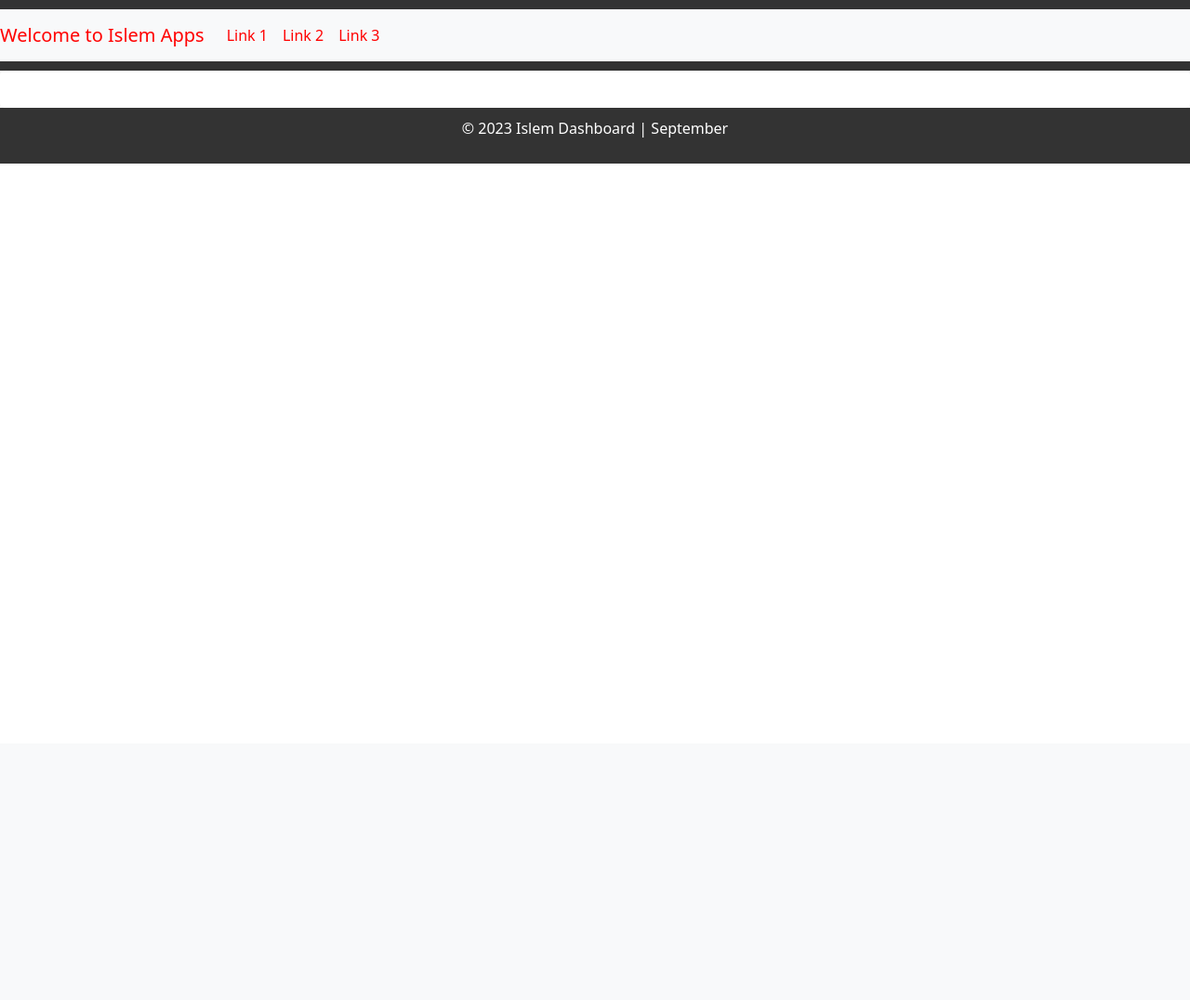
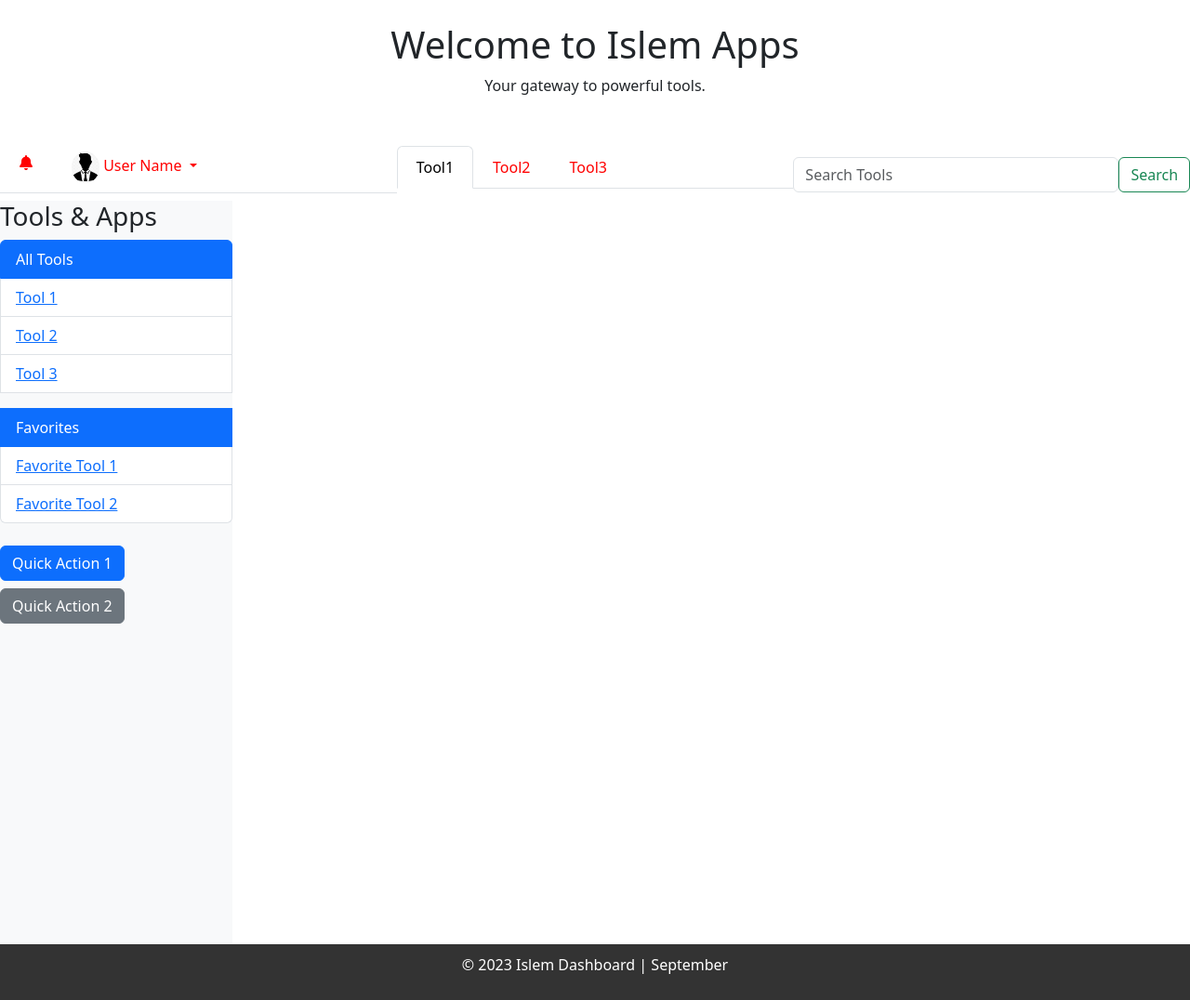
Before and after one commit to Beni1803/ISLEM-SOLUTIONS, a Django app: template dashboard/templates/base_generic.html in a window 1280 px wide. Shown: the whole page at 93% size. Before the commit the page ends 176 px from the top, so only its background shows below. Run offline with Django 3.2, Linux system fonts and the light colour scheme; the template is opened without the code that fills it, so the values that code supplies are empty; some libraries are stand-ins or nearby versions.

Commit message:
html creation

```diff
--- a/dashboard/static/dashboard/Styles.css
+++ b/dashboard/static/dashboard/Styles.css
@@ -1,83 +1,131 @@
-/* Reset some default browser styles */
-body,
-h1,
-h2,
-h3,
-p {
+/* Reset default browser styles */
+body, h1, h2, h3, p, ul, li {
   margin: 0;
   padding: 0;
 }
 
-/* Set a background color for the entire page */
+/* Background for the entire page */
 body {
-  background-color: #f0f0f0; /* Replace with your preferred background color */
-  font-family: Arial, sans-serif; /* Choose a suitable font family */
-  color: #333; /* Default text color */
+  background-color: #f0f0f0;
+  font-family: Arial, sans-serif;
+  color: #333;
 }
 
-/* Style the header */
-header {
+/* Header styles */
+.header-banner {
   background-color: #333;
   color: #fff;
-  padding: 10px 0;
+  padding: 20px 0;
+  text-align: center;
+  font-size: 2em;
+}
+
+/* Navbar styles */
+.navbar {
+  display: flex;
+  flex-wrap: wrap;  /* Allow wrapping */
+  justify-content: space-between;
+  align-items: center;
+}
+
+.nav-tabs {
+  border-bottom: none;
+  order: 1; /* Adjust ordering */
+}
+
+.nav-tabs .nav-link {
+  border-radius: 0;
+  border: none;
+  color: #ff0000;
+  padding: 10px 20px;
+}
+
+.nav-tabs .nav-link.active, .nav-tabs .nav-link:hover {
+  background-color: #555;
+  color: #fff;
+}
+
+/* Position the search and user dropdown */
+.navbar .form-inline, .navbar-nav {
+  width: 100%;
+  justify-content: end;
+}
+
+.navbar .form-inline {
+  order: 2; /* Adjust ordering */
+}
+
+.navbar-nav {
+  order: 3; /* Adjust ordering */
+}
+/* Center the search bar and add some spacing */
+.search-section {
+  margin-top: 15px;
+}
+
+.tool-tabs {
+  width: 100%;  /* Take full width to center itself */
   text-align: center;
 }
 
-/* Style the navigation bar */
-.navbar {
-  background-color: #333;
-  color: #ff0000;
+.search-section {
+  width: 100%;  /* Take full width to center itself */
+  text-align: center;
+  order: 2;
 }
 
-/* Style navigation links */
-.navbar a {
-  color: #ff0000;
+.user-section {
+  order: 1;
+}
+/* Sidebar styles */
+aside {
+  background-color: #444;
+  width: 250px;
+  float: left;
+  height: 100vh;
+  overflow-y: auto;
 }
 
-/* Add some space to the content */
+/* Content area */
 .content {
+  margin-left: 270px;
   padding: 20px;
-  background-color: #fff; /* Content background color */
-  border-radius: 5px; /* Add rounded corners to content */
-  box-shadow: 0 0 10px rgba(0, 0, 0, 0.1); /* Add a subtle box shadow */
+  background-color: #fff;
+  min-height: 80vh;
 }
 
-/* Style the footer */
+/* Footer styles */
 footer {
   background-color: #333;
   color: #fff;
   text-align: center;
   padding: 10px 0;
+  clear: both; /* Clear floats */
 }
 
-/* Style links */
-a {
-  color: #007bff; /* Blue link color */
+a:hover {
   text-decoration: none;
 }
 
-a:hover {
-  text-decoration: underline; /* Underline on hover */
+button:hover, input[type="submit"]:hover {
+  background-color: #0056b3;
 }
 
-/* Add a border to images */
-img {
-  border: 1px solid #ccc;
+/* Clearfix for floated elements */
+.clearfix::after {
+  content: "";
+  clear: both;
+  display: table;
 }
 
-/* Style buttons */
-button,
-input[type="submit"] {
-  background-color: #007bff; /* Blue button color */
-  color: #fff;
-  padding: 10px 20px;
-  border: none;
-  cursor: pointer;
-  border-radius: 5px; /* Add rounded corners to buttons */
-  transition: background-color 0.3s ease; /* Smooth hover transition */
+/* Responsive settings */
+@media only screen and (max-width: 992px) {
+  .content {
+    margin-left: 0;
+  }
+  aside {
+    width: 100%;
+    height: auto;
+    float: none;
+  }
 }
-
-button:hover,
-input[type="submit"]:hover {
-  background-color: #0056b3; /* Darker blue on hover */
-}
--- a/dashboard/templates/base_generic.html
+++ b/dashboard/templates/base_generic.html
@@ -1,5 +1,6 @@
 <!DOCTYPE html>
 <html lang="en">
+
 <head>
     <meta charset="UTF-8">
     <meta name="viewport" content="width=device-width, initial-scale=1.0">
@@ -12,38 +13,112 @@
     <!-- Link to Bootstrap CSS from your local static files -->
     <link rel="stylesheet" href="{% static 'dashboard/css/bootstrap.min.css' %}">
     <link rel="icon" href="{% static 'favicon.png' %}" type="image/png">
+
+    <!-- Font Awesome for Icons -->
+    <link rel="stylesheet" href="https://cdnjs.cloudflare.com/ajax/libs/font-awesome/6.0.0-beta3/css/all.min.css">
 </head>
+
 <body>
-    <header>
-        <!-- Add Bootstrap navigation bar -->
-        <nav class="navbar navbar-expand-lg navbar-light bg-light">
-            <a class="navbar-brand" href="#">Welcome to Islem Apps</a>
-            <button class="navbar-toggler" type="button" data-toggle="collapse" data-target="#navbarNav" aria-controls="navbarNav" aria-expanded="false" aria-label="Toggle navigation">
-                <span class="navbar-toggler-icon"></span>
-            </button>
-            <div class="collapse navbar-collapse" id="navbarNav">
-                <ul class="navbar-nav">
-                    <!-- Add your navigation links here -->
+<!-- Main Header -->
+<div class="main-header text-center py-4">
+    <h1>Welcome to Islem Apps</h1>
+    <p>Your gateway to powerful tools.</p>
+</div>
+
+<!-- Top Navigation Bar -->
+<header class="main-header">
+    <nav class="navbar navbar-expand-lg navbar-dark">
+        <!-- Centered tabs -->
+        <ul class="nav nav-tabs tool-tabs mx-auto">
             <li class="nav-item">
-                        <a class="nav-link" href="#">Link 1</a>
+                <a class="nav-link" href="#"><i class="fas fa-bell"></i></a>
+            </li>
+            <li class="nav-item dropdown">
+                <a class="nav-link dropdown-toggle" href="#" id="userDropdown" role="button" data-toggle="dropdown" aria-haspopup="true" aria-expanded="false">
+                    <img src="{% static 'user-profile-pic.png' %}" alt="User" class="rounded-circle" width="30"> User Name
+                </a>
+                <div class="dropdown-menu dropdown-menu-right" aria-labelledby="userDropdown">
+                    <a class="dropdown-item" href="#">Profile</a>
+                    <a class="dropdown-item" href="#">Settings</a>
+                    <div class="dropdown-divider"></div>
+                    <a class="dropdown-item" href="#">Logout</a>
+                </div>
+            </li>
+        </ul>
+
+        <!-- Tabs -->
+        <ul class="nav nav-tabs tool-tabs">
+            <li class="nav-item">
+                <a class="nav-link active" href="#tool1" data-toggle="tab">Tool1</a>
             </li>
             <li class="nav-item">
-                        <a class="nav-link" href="#">Link 2</a>
+                <a class="nav-link" href="#tool2" data-toggle="tab">Tool2</a>
             </li>
             <li class="nav-item">
-                        <a class="nav-link" href="#">Link 3</a>
+                <a class="nav-link" href="#tool3" data-toggle="tab">Tool3</a>
             </li>
         </ul>
-            </div>
+
+        <!-- Search Bar centered below the tabs -->
+        <form class="form-inline d-flex justify-content-center search-section">
+            <input class="form-control" type="search" placeholder="Search Tools" aria-label="Search">
+            <button class="btn btn-outline-success ml-2" type="submit">Search</button>
+        </form>
     </nav>
 </header>
+
+<!-- Sidebar Navigation -->
+<aside class="bg-light">
+    <div class="sidebar-header">
+        <h3>Tools & Apps</h3>
+    </div>
+
+    <ul class="list-group">
+        <!-- List of All Tools -->
+        <li class="list-group-item active">All Tools</li>
+        <li class="list-group-item"><a href="#tool1" data-toggle="tab">Tool 1</a></li>
+        <li class="list-group-item"><a href="#tool2" data-toggle="tab">Tool 2</a></li>
+        <li class="list-group-item"><a href="#tool3" data-toggle="tab">Tool 3</a></li>
+        <!-- ... add more as required ... -->
+
+        <!-- Favorites or Most-Used Tools -->
+        <li class="list-group-item active mt-3">Favorites</li>
+        <li class="list-group-item"><a href="#">Favorite Tool 1</a></li>
+        <li class="list-group-item"><a href="#">Favorite Tool 2</a></li>
+        <!-- ... add more as required ... -->
+    </ul>
+
+    <!-- Other Information or Quick Actions -->
+    <div class="sidebar-footer mt-4">
+        <a href="#" class="btn btn-primary btn-block">Quick Action 1</a>
+        <a href="#" class="btn btn-secondary btn-block mt-2">Quick Action 2</a>
+    </div>
+</aside>
+
+
+    <!-- Main Content -->
     <main>
-        <section class="content">
-            {% block content %}
-            <!-- This space will be filled by the content of child templates -->
+        <!-- Tab Content Container -->
+        <div class="tab-content">
+            <div id="tool1" class="tab-pane fade show active">
+                {% block tool1_content %}
+                <!-- Tool1 content goes here -->
                 {% endblock %}
-        </section>
+            </div>
+            <div id="tool2" class="tab-pane fade">
+                {% block tool2_content %}
+                <!-- Tool2 content goes here -->
+                {% endblock %}
+            </div>
+            <div id="tool3" class="tab-pane fade">
+                {% block tool3_content %}
+                <!-- Tool3 content goes here -->
+                {% endblock %}
+            </div>
+        </div>
     </main>
+
+    <!-- Footer -->
     <footer>
         <p>&copy; <span id="current-year"></span> Islem Dashboard | <span id="current-month"></span></p>
     </footer>
@@ -63,4 +138,5 @@
         document.getElementById("current-month").textContent = currentMonth;
     </script>
 </body>
+
 </html>
```
Also changed, not shown: dashboard/static/user-profile-pic.png (added). Lines whose indentation alone changed are shown as unchanged.
